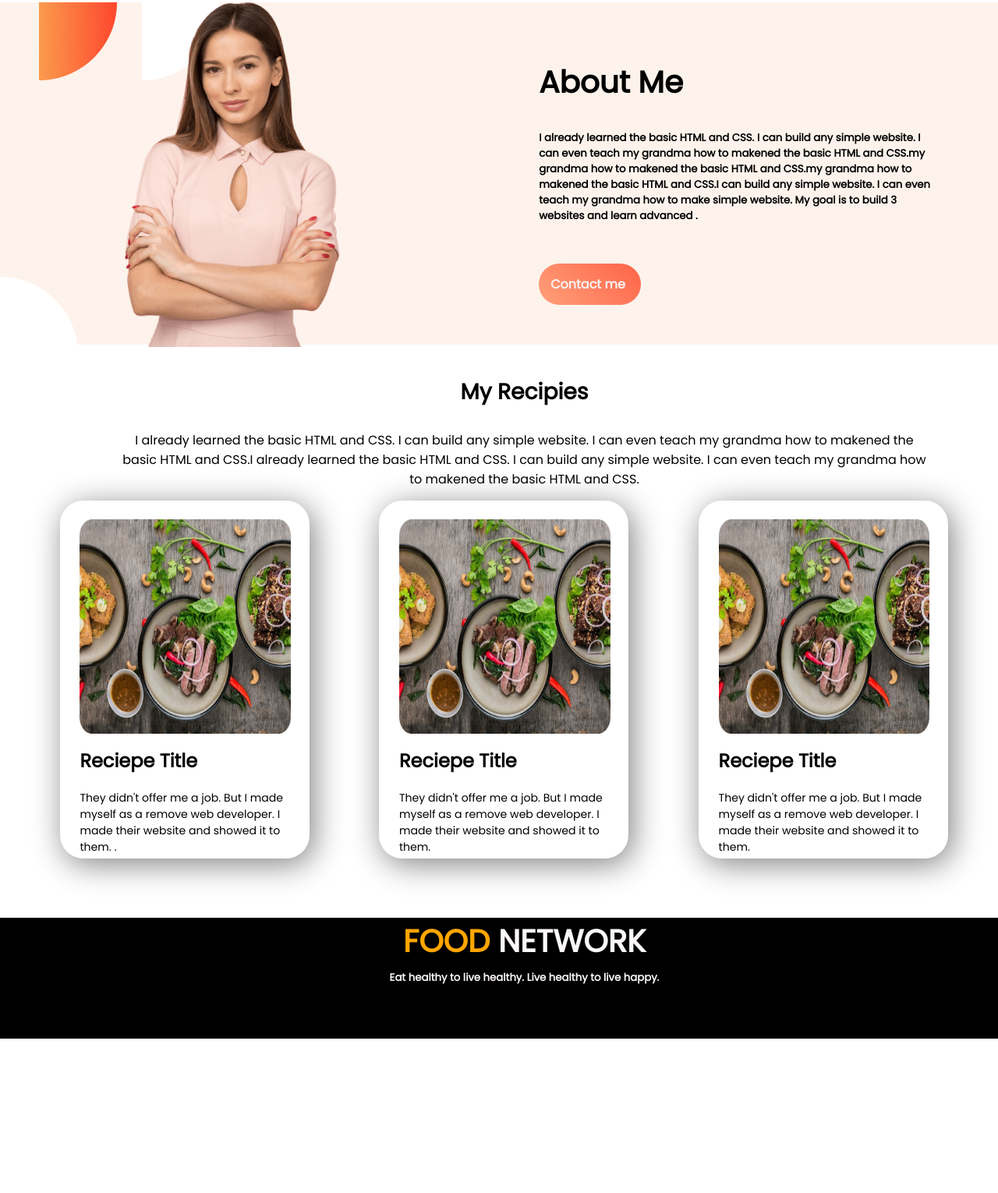
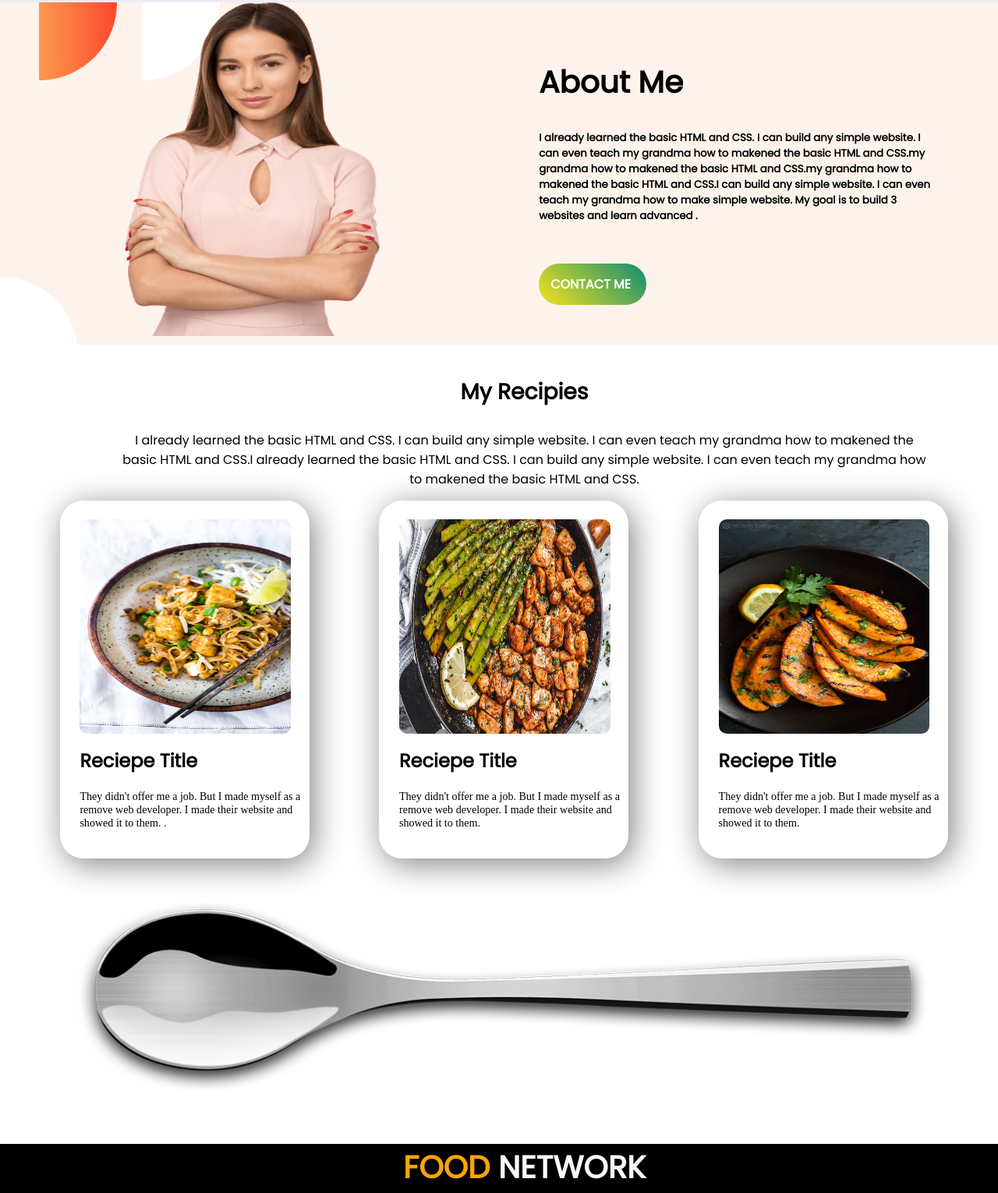
Before and after one commit to Muntasirifraim00/muntasir-repository, a plain HTML site: page index.html in a window 1280 px wide. Shown: the part 552-2082 px from the top of the page at 78% size. Drawn offline with Linux system fonts and the light colour scheme.

Commit message:
FOODBANK1

```diff
--- a/index.html
+++ b/index.html
@@ -5,7 +5,7 @@
     <meta charset="UTF-8">
     <meta name="viewport" content="width=device-width, initial-scale=1.0">
     <meta http-equiv="X-UA-Compatible" content="ie=edge">
-    <title>Peter Parker Website</title>
+    <title>FOOD BANK</title>
     <link href="https://fonts.googleapis.com/css?family=Poppins&display=swap" rel="stylesheet">
     <link rel="stylesheet" href="style.css">
 </head>
@@ -21,7 +21,7 @@
 
                 <p> Imagine you don't need a diet because we provide
                     healthy and delicious food for you!</p>
-                <a class="anchor-button" target="_blank" href="https://www.linkedin.com/company/programminghero/">ORDER
+                <a class="anchor-button" target="_blank" href="https://www.mixd.co.uk/">ORDER
                     FOOD</a>
             </div>
         </div>
@@ -49,7 +49,8 @@
                 teach
                 my grandma how to make simple website. My goal is to build 3 websites and learn advanced
                 .</h5>
-            <div class="download-button-position"> <a class="anchor-button" href="">Contact me</a></div>
+            <div class="download-button-position"> <a class="anchor-button" href="https://www.mixd.co.uk/">CONTACT
+                    ME</a></div>
         </div>
 
     </section>
@@ -71,34 +72,41 @@
 
     <section class="reciepe-title">
 
-        <div class="threeslice" id="sliderlook">
+        <div class="threeslice">
 
-            <img src="Project Cover1.jpg" alt="">
+            <img src="1111.jpg" alt="">
             <h2>Reciepe Title</h2>
 
             <p> They didn't offer me a job. But I made myself as a remove web developer. I made their website and
                 showed it to them. .</p>
         </div>
-        <div class="threeslice" id="sliderlook">
+        <div class="threeslice">
 
-            <img src="Project Cover1.jpg" alt="">
+            <img src="2222.jpg" alt="">
             <h2>Reciepe Title</h2>
 
             <p>They didn't offer me a job. But I made myself as a remove web developer. I made their website and
                 showed it to them. </p>
         </div>
 
-        <div class="threeslice" id="sliderlook">
+        <div class="threeslice">
 
-            <img src="Project Cover1.jpg" alt="">
+            <img src="3333.jpg" alt="">
 
             <h2>Reciepe Title</h2>
 
             <p>They didn't offer me a job. But I made myself as a remove web developer. I made their website and
                 showed it to them.</p>
         </div>
+
     </section>
 
+    <section class="spoon">
+
+        <img src="bg-blue.png" alt="">
+
+
+    </section>
 
     <section class="black-screen">
         <div class="arrange">
@@ -108,25 +116,6 @@
         </div>
     </section>
 
-
-
-
-
-
-
-
-
-
-
-
-
-
-
-
-
-
-
-
 </body>
 
 </html>
--- a/style.css
+++ b/style.css
@@ -8,6 +8,9 @@ section{
     padding-bottom: 150px;
 }
 
+.top-banner{
+    background-color: rgb(238, 236, 243);
+}
 .skip{
 
     margin-top:80px;
@@ -50,16 +53,16 @@ h1 span{
 
 
 .half-width img{
-    width: 90%;
-    height: 650%;
+    width: 107%;
+    height: 630%;
 }
 
 .anchor-button{
     text-decoration: none;
-    background: linear-gradient(45deg, lightsalmon, tomato);
+    background: linear-gradient(45deg, #f8e21c, rgb(15, 141, 114));
     padding: 15px 20px 15px 15px;
     border-radius: 30px;
-    color: rgb(247, 242, 242);
+    color: rgb(255, 255, 255);
     font-weight: 700;
     font-display: white;
 }
@@ -81,10 +84,6 @@ h1 span{
        text-align:center;
        margin-top: 40px;
        font-size: 24px;
-}
-}
-footer p{
-    text-align: center;
 }
 
 .reciepe-title{
@@ -126,6 +125,8 @@ footer p{
 }
 .threeslice p{
     font-size: 88%;
+    font-family: serif;
+
 }
 .black-screen{
     height:05px;
@@ -140,3 +141,15 @@ footer p{
     margin-top: 115px;
 
 }
+.spoon img{
+height: 250px;
+width: 1100px;
+margin-top: 50px;
+margin-left:90px;
+}
+
+.spoon{
+    height: 250px;
+    width: 400px;
+    margin-bottom: -110px;
+}
```
Also changed, not shown: 1111.jpg (added), 2222.jpg (added), 3333.jpg (added), bg-blue.png (added), blackscreen.jpg (deleted).
